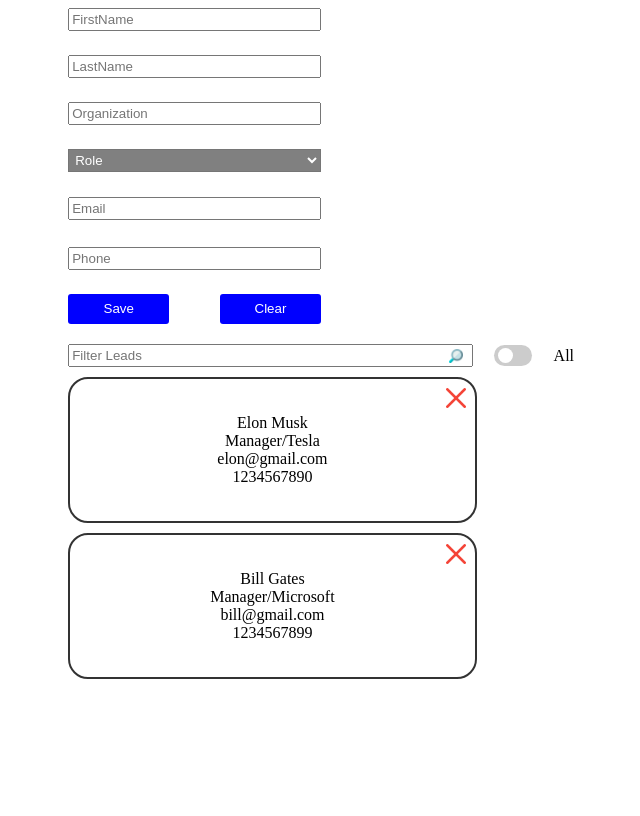
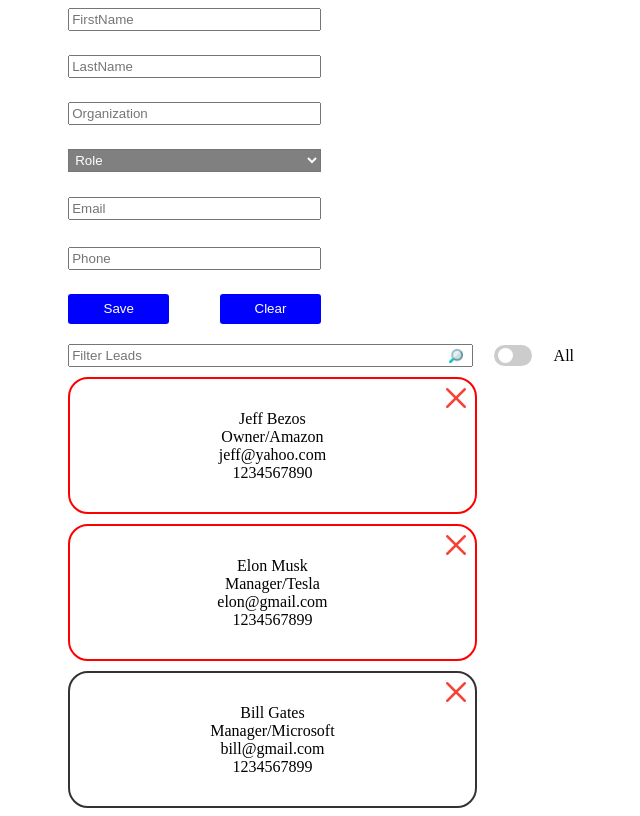
Before and after one commit to Tigran1991/Leads-Adding-App, a React (Create React App) app: page / in a window 1280 px wide. Shown: the whole page, without its empty margins (319-959 px from the left). Built offline with nearby package versions, Linux system fonts and the light colour scheme; data requests are answered from the project's data file.

Commit message:
fix filtering list data

```diff
--- a/database/db.json
+++ b/database/db.json
@@ -16,9 +16,20 @@
       "organization": "Tesla",
       "role": "Manager",
       "email": "elon@gmail.com",
+      "phone": "1234567899",
+      "id": 2,
+      "selected": true,
+      "completed": true
+    },
+    {
+      "firstName": "Jeff",
+      "lastName": "Bezos",
+      "organization": "Amazon",
+      "role": "Owner",
+      "email": "jeff@yahoo.com",
       "phone": "1234567890",
-      "id": 2,
-      "selected": false
+      "id": 3,
+      "selected": true
     }
   ]
 }
--- a/src/ListComponents/List.js
+++ b/src/ListComponents/List.js
@@ -19,11 +19,7 @@ export const List = () => {
   const [listDisplayState, setListDisplayState] = useState("off")
 
   const [listState, setListState] = useState(true)
-  const [todo, setTodo] = useState([])
-
-  // const isShowSelectedLeads = useSelector(
-  //   (state) => state.leadsListState.listState
-  // )
+  const [updatedLeadsData, setUpdatedListData] = useState([])
 
   const getFilteredLeads = (value) => {
     setFilteredLeads(value)
@@ -53,18 +49,21 @@ export const List = () => {
           }
         }
       })
-      setTodo(data)
+      setUpdatedListData(data)
     } else {
       setListState(true)
     }
+  }, [leads, filteredLeads])
+
+  useEffect(() => {
     if (listDisplayState === "on") {
       setListState(false)
       const data = leads.filter((lead) => lead.selected === true)
-      setTodo(data)
+      setUpdatedListData(data)
     } else {
       setListState(true)
     }
-  }, [leads, filteredLeads, listDisplayState])
+  }, [leads, listDisplayState])
 
   let content
   if (isLoading) {
@@ -74,7 +73,8 @@ export const List = () => {
       return <ListItem listItemdata={lead} key={lead.id} />
     })
   } else if (isSuccess && !listState) {
-    content = todo.map((lead) => {
+    console.log(updatedLeadsData)
+    content = updatedLeadsData.map((lead) => {
       return <ListItem listItemdata={lead} key={lead.id} />
     })
   } else if (isError) {
```
